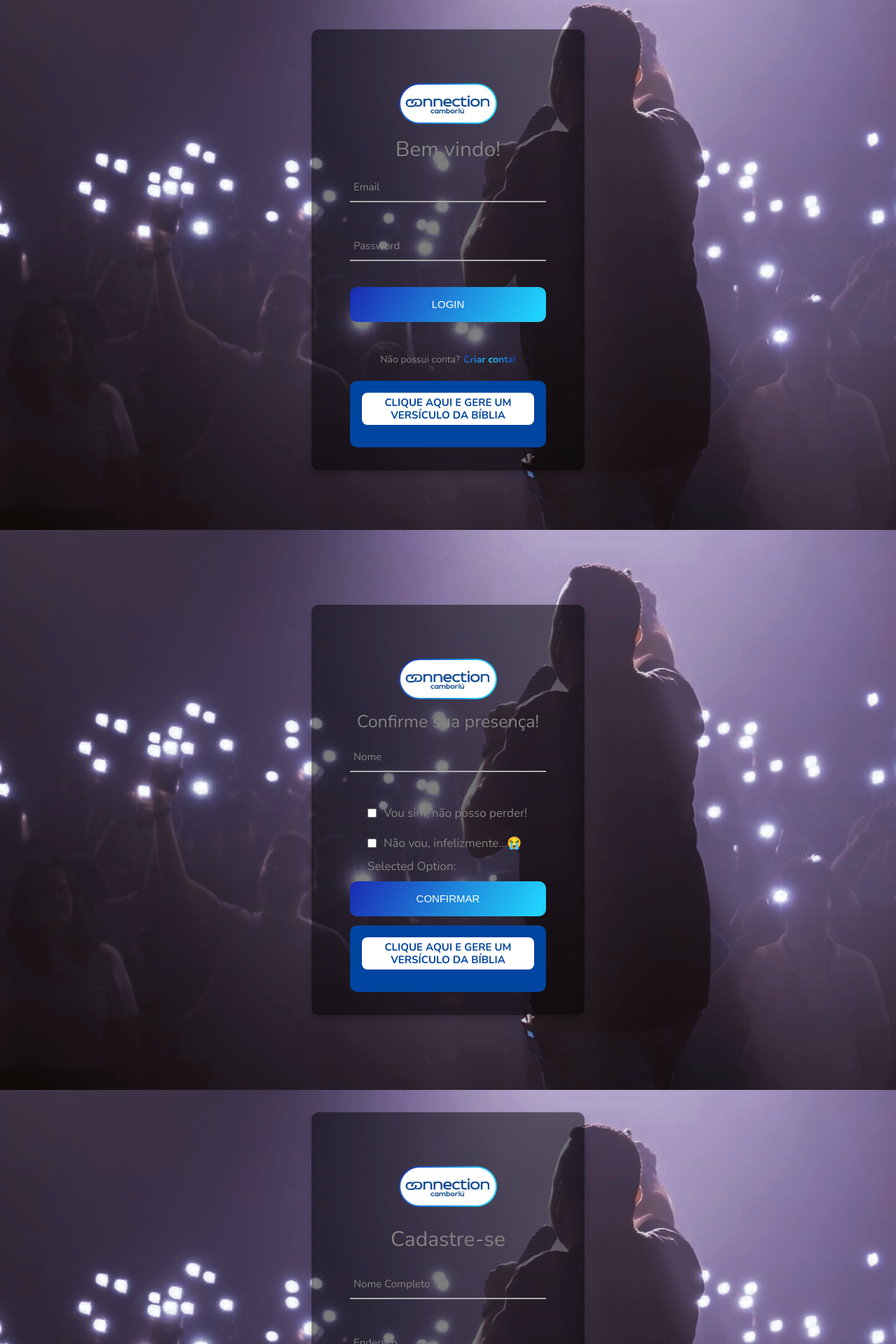
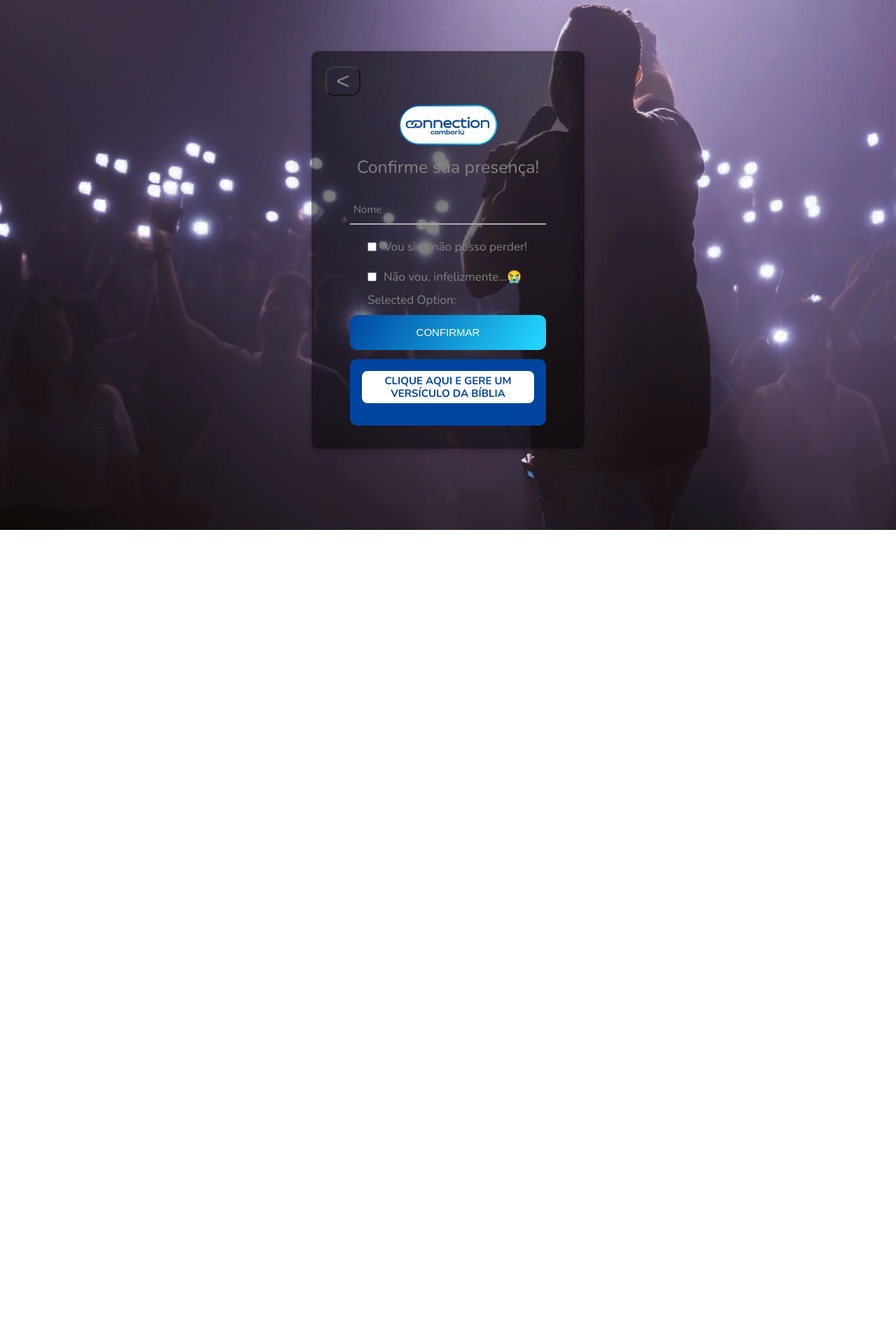
Before and after one commit to alexandro-carraro/confirmation-project, a React (Vite) app: page /Confirmation/Confirmation in a window 1280 px wide. Shown: the part 43-1963 px from the top of the page at 70% size. After the commit the page ends 800 px from the top, so only its background shows below. Built offline with nearby package versions, Linux system fonts and the light colour scheme; a web font is replaced by a local one.

Commit message:
criado rotas entre paginas

```diff
--- a/src/Confirmation/Confirmation.css
+++ b/src/Confirmation/Confirmation.css
@@ -44,6 +44,28 @@ body, html {
   box-shadow: 0 5px 10px 0px rgba(0, 0, 0, 0.2);
 }
 
+.return-confirmation{
+  display: block;
+  align-items: center;
+  text-align: center;
+  position: absolute;
+  margin-top: -55px;
+  margin-left: -35px;
+}
+.return-confirmation-btn{
+  color: var(--font-color);
+  font-size: 33px;
+  text-align: center;
+  background-color: transparent;
+  border-radius: 13px;
+  border-color: rgba(0, 0, 0, 0.5);
+  width: 50px;
+}
+.return-link-confirmation{
+  text-decoration: none;
+  color: var(--font-color);
+}
+
 .confirmation-form {
   width: 100%;
 }
@@ -73,7 +95,7 @@ body, html {
     background-position: right;
 }
 
-.wrap-input {
+.wrap-input-confirmation {
   width: 100%;
   position: relative;
   border-bottom: 2px solid #adadad;
@@ -91,6 +113,7 @@ body, html {
   background-color: transparent;
   padding: 0 5px;
   font-family: Nunito, sans-serif;
+  margin-top: 20px;
 }
 
 .focus-input {
--- a/src/Confirmation/Confirmation.tsx
+++ b/src/Confirmation/Confirmation.tsx
@@ -2,6 +2,7 @@ import { useState } from 'react'
 import './Confirmation.css'
 import cnIMG from '../assets/connection.jpg'
 import Bible from '../Bible/Bible'
+import { Link } from 'react-router-dom'
 
 
 function Confirmation() {
@@ -17,12 +18,15 @@ function Confirmation() {
     <div className='container'>
       <div className='container-confirmation'>
         <div className='wrap-confirmation'>
+          <div className='return-confirmation'>
+            <button className='return-confirmation-btn'><Link to="/" className='return-link-confirmation'>&#706;</Link></button>
+          </div>
           <form className='confirmation-form'>
           <span className='confirmation-form-title'>
               <img src={cnIMG} alt="Connection Camboriú" />
             </span>
             <span className='confirmation-form-title'>Confirme sua presença!</span>
-            <div className='wrap-input'>
+            <div className='wrap-input-confirmation'>
               <input
                 className={user !== "" ? 'has-val input' : 'input'}
                 type="text"
--- a/src/Login/Login.css
+++ b/src/Login/Login.css
@@ -77,7 +77,7 @@ body, html {
     background-position: right;
 }
 
-.wrap-input {
+.wrap-input-login {
   width: 100%;
   position: relative;
   border-bottom: 2px solid #adadad;
--- a/src/Login/Login.tsx
+++ b/src/Login/Login.tsx
@@ -2,6 +2,7 @@ import { useState } from 'react'
 import './Login.css'
 import cnIMG from '../assets/connection.jpg'
 import Bible from '../Bible/Bible'
+import { Link } from 'react-router-dom'
 
 function Login() {
 
@@ -18,7 +19,7 @@ function Login() {
             </span>
             <span className='login-form-title'>Bem vindo!</span>
 
-            <div className='wrap-input'>
+            <div className='wrap-input-login'>
               <input
                 className={email !== "" ? 'has-val input' : 'input'}
                 type="email"
@@ -27,7 +28,7 @@ function Login() {
               />
               <span className='focus-input' data-placeholder="Email"></span>
             </div>
-            <div className='wrap-input'>
+            <div className='wrap-input-login'>
               <input
                 className={password !== "" ? 'has-val input' : 'input'}
                 type="password"
@@ -43,7 +44,7 @@ function Login() {
 
             <div className='text-center'>
               <span className='txt1'>Não possui conta?</span>
-              <a className='txt2' href="">Criar conta!</a>
+              <a className='txt2' href="/Register/Register"><Link to="/Register/Register">Criar Conta!</Link></a>
             </div>
             <div className='bible-container'>
               <div className='bible-generator'>
--- a/src/Register/Register.css
+++ b/src/Register/Register.css
@@ -44,6 +44,29 @@ body, html {
   box-shadow: 0 5px 10px 0px rgba(0, 0, 0, 0.2);
 }
 
+.return-register{
+  display: block;
+  align-items: center;
+  text-align: center;
+  position: absolute;
+  margin-top: -55px;
+  margin-left: -35px;
+}
+.return-register-btn{
+  color: var(--font-color);
+  font-size: 33px;
+  text-align: center;
+  background-color: transparent;
+  border-radius: 13px;
+  border-color: rgba(0, 0, 0, 0.5);
+  width: 50px;
+}
+
+.return-link-register{
+  text-decoration: none;
+  color: var(--font-color);
+}
+
 .register-form {
   width: 100%;
 }
@@ -73,7 +96,7 @@ body, html {
     background-position: right;
 }
 
-.wrap-input {
+.wrap-input-register {
   width: 100%;
   position: relative;
   border-bottom: 2px solid #adadad;
--- a/src/Register/Register.tsx
+++ b/src/Register/Register.tsx
@@ -1,6 +1,7 @@
 import { useState } from 'react'
 import './Register.css'
 import cnIMG from '../assets/connection.jpg'
+import { Link } from 'react-router-dom'
 
 function Register() {
 
@@ -14,13 +15,16 @@ function Register() {
     <div className='container'>
       <div className='container-register'>
         <div className='wrap-register'>
+          <div className='return-register'>
+          <button className='return-register-btn'><Link to="/" className='return-link-register'>&#706;</Link></button>
+          </div>
           <form className='register-form'>
             <span className='register-form-title'>
               <img src={cnIMG} alt="Connection Camboriú" />
             </span>
             <span className='register-form-title'>Cadastre-se</span>
 
-            <div className='wrap-input'>
+            <div className='wrap-input-register'>
               <input
                 className={name !== "" ? 'has-val input' : 'input'}
                 type="text"
@@ -31,7 +35,7 @@ function Register() {
               <p>{name}</p>
             </div>
 
-            <div className='wrap-input'>
+            <div className='wrap-input-register'>
               <input
                 className={address !== "" ? 'has-val input' : 'input'}
                 type="text"
@@ -41,7 +45,7 @@ function Register() {
               <span className='focus-input' data-placeholder="Endereço"></span>
             </div>
 
-            <div className='wrap-input'>
+            <div className='wrap-input-register'>
               <input
                 className={phone !== "" ? 'has-val input' : 'input'}
                 type="tel"
@@ -54,7 +58,7 @@ function Register() {
               <p>{phone}</p>
             </div>
 
-            <div className='wrap-input'>
+            <div className='wrap-input-register'>
               <input
                 className={email !== "" ? 'has-val input' : 'input'}
                 type="email"
@@ -65,7 +69,7 @@ function Register() {
               <p>{email}</p>
             </div>
 
-            <div className='wrap-input'>
+            <div className='wrap-input-register'>
               <input
                 className={password !== "" ? 'has-val input' : 'input'}
                 type="password"
--- /dev/null
+++ b/src/Router.tsx
@@ -0,0 +1,20 @@
+import { BrowserRouter, Route, Routes } from 'react-router-dom'
+import Login from './Login/Login'
+import Register from './Register/Register'
+import Confirmation from './Confirmation/Confirmation'
+
+
+function App(){
+
+    return(
+        <BrowserRouter>
+            <Routes>
+                <Route path='/' element={<Login/>}/>
+                <Route path='/Register/Register' element={<Register/>}/>
+                <Route path='/Confirmation/Confirmation' element={<Confirmation/>}/>
+            </Routes>
+        </BrowserRouter>
+    )
+}
+
+export default App
--- a/src/main.tsx
+++ b/src/main.tsx
@@ -1,15 +1,10 @@
 import React from 'react'
 import ReactDOM from 'react-dom/client'
-import Login from './Login/Login.tsx'
-import './index.css'
-import Confirmation from './Confirmation/Confirmation.tsx'
-import Register from './Register/Register.tsx'
+import App from './Router.tsx'
 
 
 ReactDOM.createRoot(document.getElementById('root')!).render(
   <React.StrictMode>
-    <Login />
-    <Confirmation />
-    <Register />
+    <App />
   </React.StrictMode>,
 )
```
